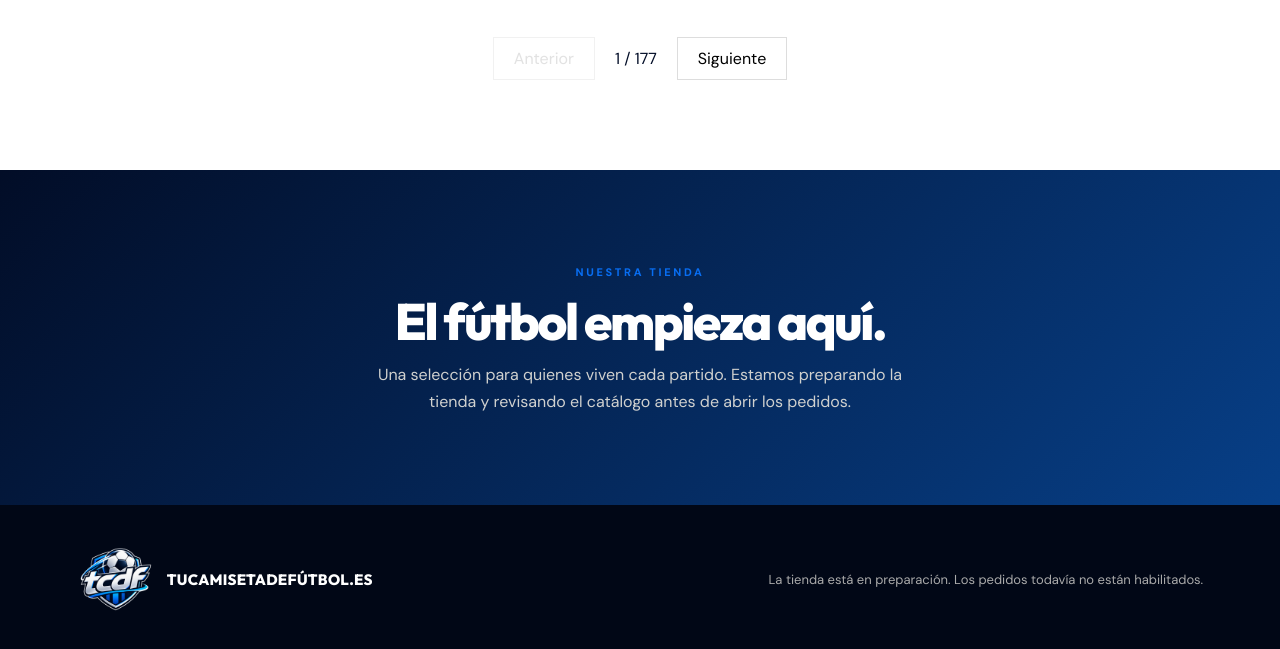
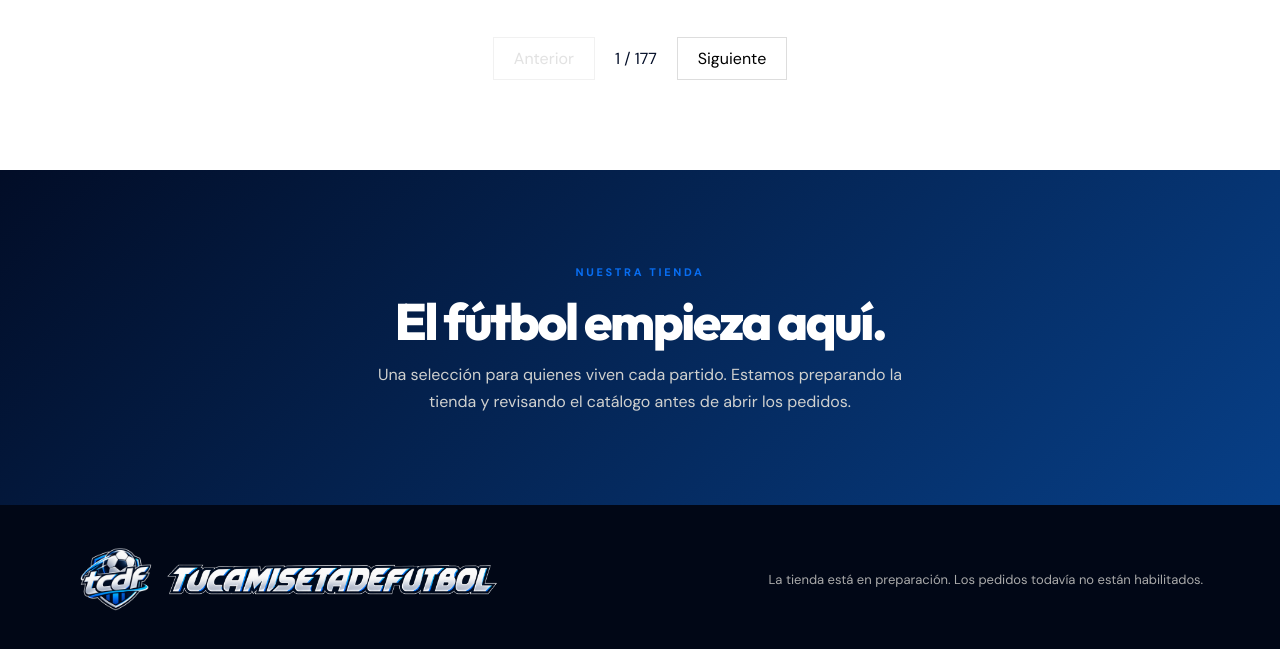
Before and after one commit to solari21crack-byte/tucamisetadefutbol, a website: page public/index.html in a window 1280 px wide. Shown: the part 4221-4870 px from the top of the page. Drawn offline with Linux system fonts and the light colour scheme; no server answers.

Commit message:
Show matching wordmark beside footer shield

```diff
--- a/public/index.html
+++ b/public/index.html
@@ -4,6 +4,6 @@
 <section id="colecciones" class="collections"><div class="section-title"><span class="eyebrow">ENCUENTRA TU ESTILO</span><h2>Compra por categoría</h2><p>Elige una categoría para ver sus productos.</p></div><div id="categoryCards" class="collection-cards" aria-label="Categorías de productos"></div></section>
 <section id="camisetas" class="catalog"><div class="section-title"><span class="eyebrow">ELIGE LA TUYA</span><h2>Todos los productos</h2><p id="catalogStatus">Cargando catálogo…</p></div><div class="controls"><label>Categoría <select id="category"><option value="">Todas las categorías</option></select></label><label>Buscar <input id="search" type="search" placeholder="Equipo, selección o temporada" autocomplete="off"></label><label>Ordenar <select id="sort"><option value="recent">Más recientes</option><option value="asc">Precio: menor a mayor</option><option value="desc">Precio: mayor a menor</option></select></label></div><div id="grid" class="grid"></div><div class="pagination"><button id="prev">Anterior</button><span id="pageIndicator"></span><button id="next">Siguiente</button></div></section>
 <section id="nosotros" class="about"><span class="eyebrow">NUESTRA TIENDA</span><h2>El fútbol empieza aquí.</h2><p>Una selección para quienes viven cada partido. Estamos preparando la tienda y revisando el catálogo antes de abrir los pedidos.</p></section></main>
-<footer><a class="footer-brand" href="/" aria-label="Tu Camiseta de Fútbol, volver al inicio"><img src="/tcdf-logo.png" alt=""><strong>TUCAMISETADEFÚTBOL.ES</strong></a><span>La tienda está en preparación. Los pedidos todavía no están habilitados.</span></footer>
+<footer><a class="footer-brand" href="/" aria-label="Tu Camiseta de Fútbol, volver al inicio"><img src="/tcdf-logo.png" alt=""><img class="footer-wordmark" src="/tcdf-wordmark.png" alt=""></a><span>La tienda está en preparación. Los pedidos todavía no están habilitados.</span></footer>
 <div id="overlay" class="overlay" hidden></div><aside id="drawer" class="drawer" aria-label="Cesta" aria-hidden="true"><div class="drawer-header"><h2>Tu cesta</h2><button id="closeCart" aria-label="Cerrar cesta">✕</button></div><div id="cartItems"></div><div class="drawer-bottom"><p id="total"></p><p id="checkoutMessage" role="status"></p><button id="payButton" disabled>Pagos disponibles próximamente</button></div></aside><dialog id="productDialog"><button id="closeProduct" class="close-product" aria-label="Cerrar">✕</button><div id="productDetail"></div></dialog>
 <script src="/app.js" defer></script></body></html>
--- a/public/style.css
+++ b/public/style.css
@@ -68,5 +68,5 @@ footer{background:#010716}
 footer{align-items:center}
 .footer-brand{display:inline-flex;align-items:center;gap:14px;min-width:0}
 .footer-brand img{width:76px;height:76px;object-fit:contain;flex:none}
-.footer-brand strong{font:800 15px/1.3 Outfit,Arial,sans-serif;letter-spacing:.02em}
-@media(max-width:520px){.footer-brand img{width:64px;height:64px}}
+.footer-brand .footer-wordmark{width:min(330px,calc(100vw - 150px));height:auto;max-height:32px;object-fit:contain;object-position:left center}
+@media(max-width:520px){.footer-brand img{width:64px;height:64px}.footer-brand .footer-wordmark{width:min(270px,calc(100vw - 128px));max-height:26px}}
```
